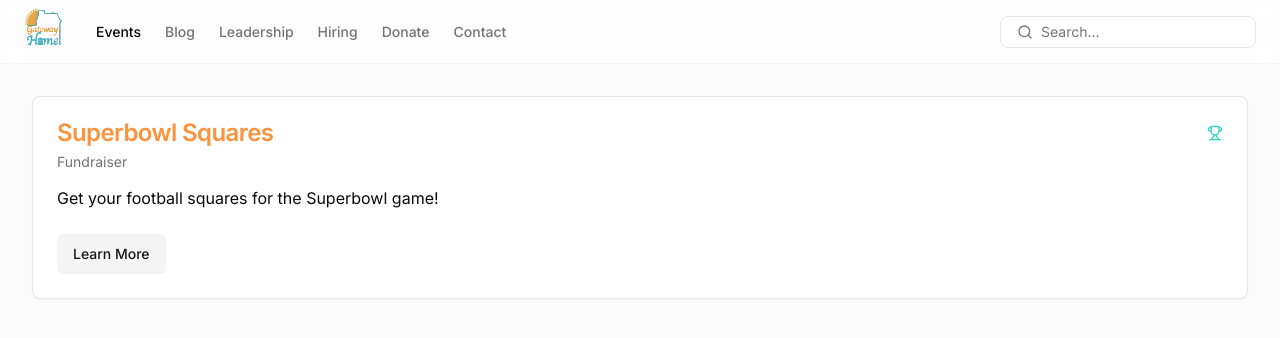
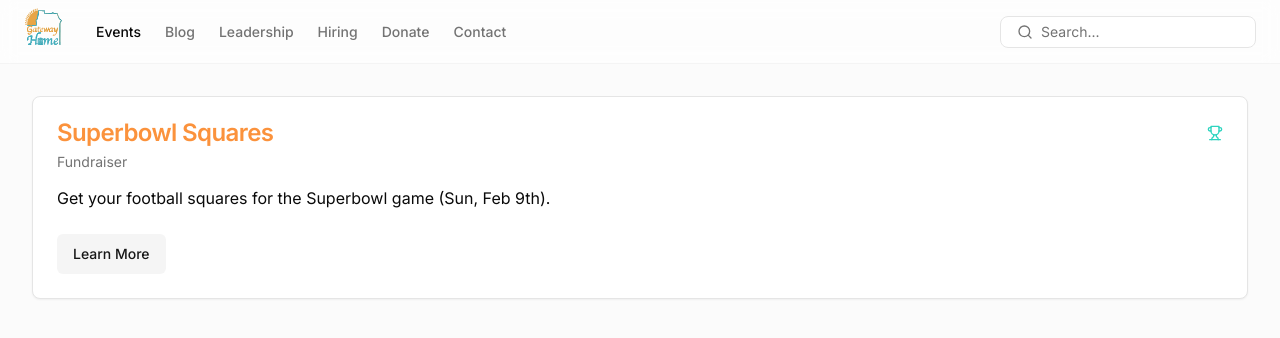
Before and after one commit to cooper-gadd/gateway-home-attica, a Next.js app: page /events in a window 1280 px wide. Shown: the top 338 px of the page. Built offline with nearby package versions, Linux system fonts and the light colour scheme.

Commit message:
fixed desc

```diff
--- a/src/app/events/_data/data.tsx
+++ b/src/app/events/_data/data.tsx
@@ -19,7 +19,8 @@ export const events: {
     title: "Superbowl Squares",
     icon: Trophy,
     type: "Fundraiser",
-    description: "Get your football squares for the Superbowl game!",
+    description:
+      "Get your football squares for the Superbowl game (Sun, Feb 9th).",
     content: <SuperbowlSquares />,
   },
 ];
```
